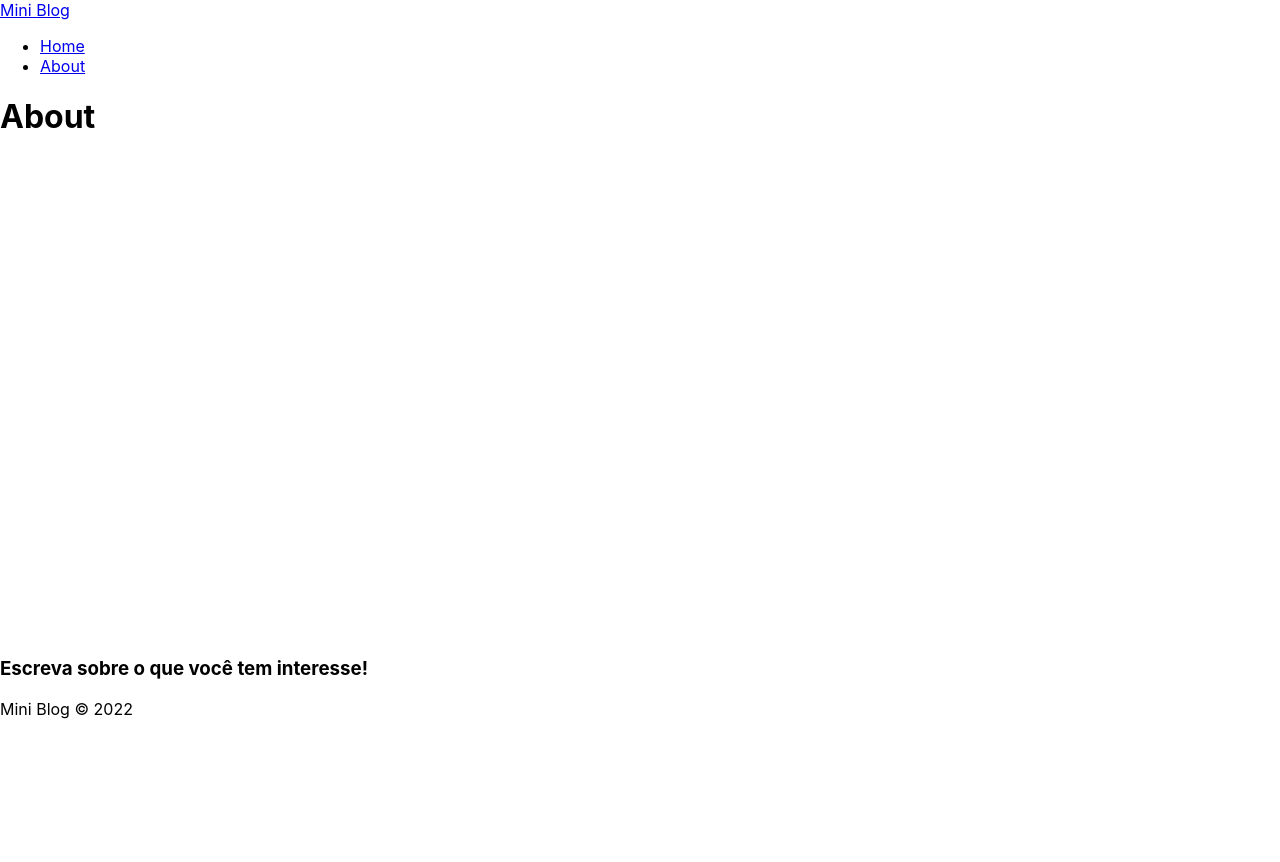
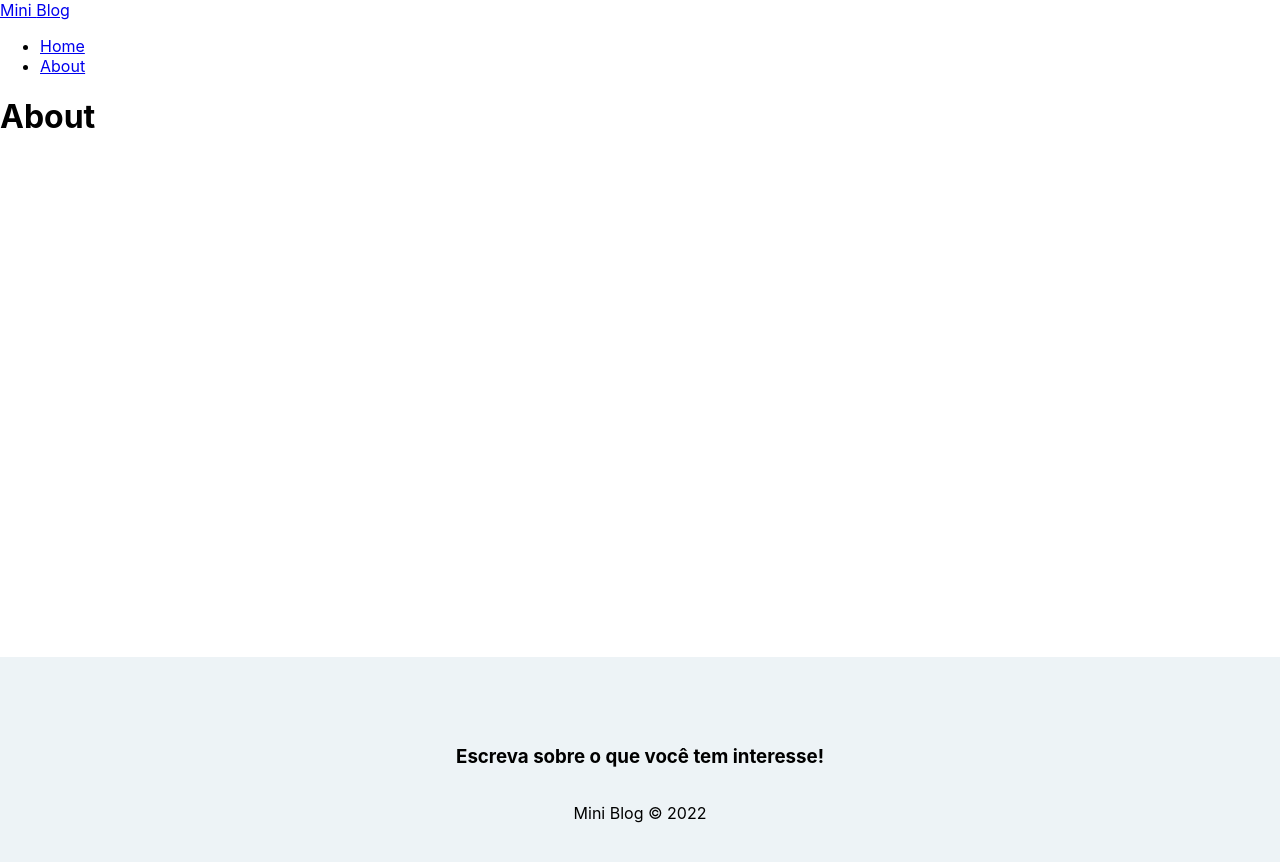
Before and after one commit to LucimaraSouzah/mini-blog, a React (Create React App) app: page /about in a window 1280 px wide. Shown: the top 862 px of the page. Before the commit the page ends 800 px from the top, so only its background shows below. Built offline with nearby package versions, Linux system fonts and the light colour scheme.

Commit message:
Insere a estilização no componente

```diff
--- a/src/components/Footer.js
+++ b/src/components/Footer.js
@@ -2,7 +2,7 @@ import styles from "./Footer.module.css";
 
 const Footer = () => {
   return (
-    <footer>
+    <footer className={styles.footer}>
       <h3>Escreva sobre o que você tem interesse!</h3>
       <p>Mini Blog &copy; 2022 </p>
     </footer>
```
